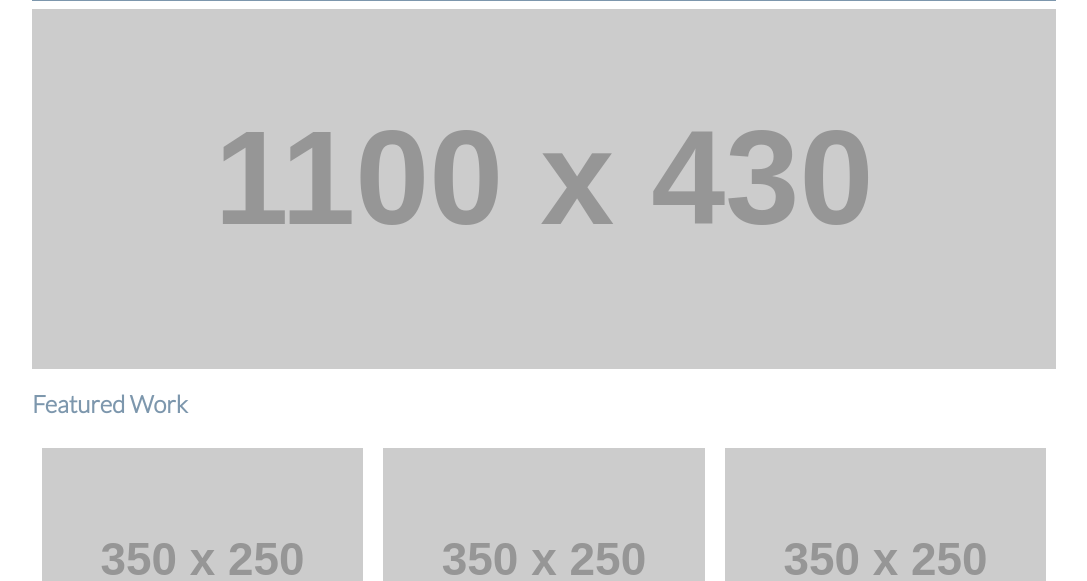
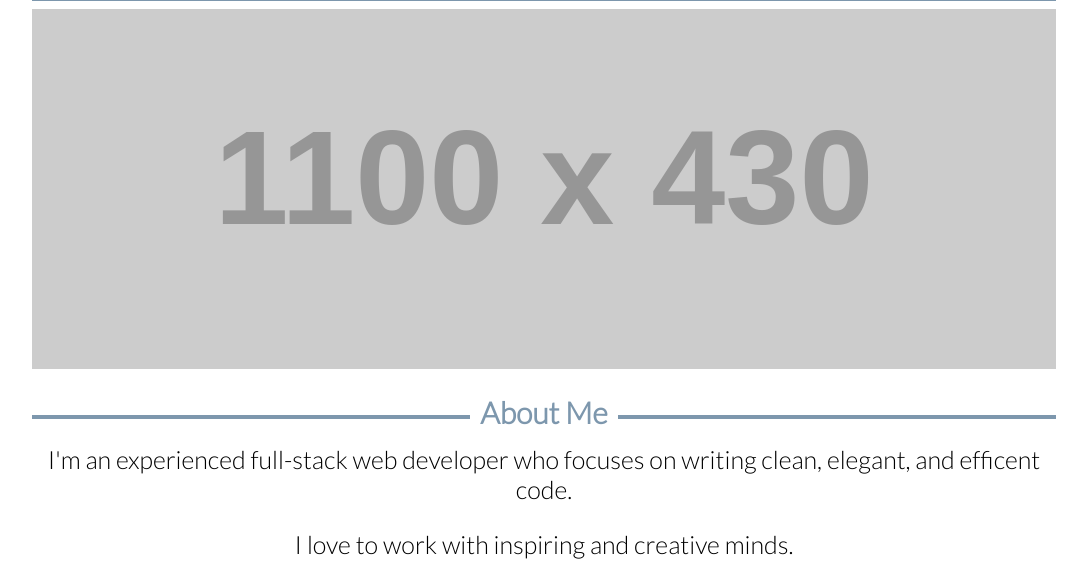
Before and after one commit to StefanM98/PortfolioWebsite, a plain HTML site: page toplist/index.html in a window 1280 px wide. Shown: the part 181-762 px from the top of the page, without its empty margins (96-1183 px from the left). Drawn offline with Linux system fonts and the light colour scheme; placeholder pictures from the web are drawn by us.

Commit message:
Created "About Me" Section

```diff
--- a/toplist/css/style.css
+++ b/toplist/css/style.css
@@ -104,10 +104,36 @@ hr {
   background-size: cover;
   background-repeat: no-repeat;
 }
+
+/* About Me Section */
+
+#about_me {
+  text-align: center;
+  font-size: 25px;
+  margin-top: 25px;
+  margin-bottom: 25px;
+}
+.about_title {
+  width: 100%;
+  height: 25px;
+  border-bottom: 4px solid #7d97ad;
+  text-align: center;
+}
+.about_span {
+  font-size: 30px;
+  color: #7d97ad;
+  font-weight: 600;
+  background-color: white;
+  padding: 0 10px;
+}
+
+/* Work Section */
+
 .workheader {
   max-width: 100%;
   color: #7d97ad;
   margin-bottom: 0;
+  font-size: 30px;
 }
 
 .showcase_item {
--- a/toplist/index.html
+++ b/toplist/index.html
@@ -30,6 +30,16 @@
         <div class="screenshot">
         </div>
       </div>
+      <!-- About Section -->
+      <section id="about_me">
+        <div class="about_title">
+          <span class="about_span">
+            About Me
+          </span>
+        </div>
+        <p>I'm an experienced full-stack web developer who focuses on writing clean, elegant, and efficent code. </p>
+        <p>I love to work with inspiring and creative minds.</p>
+      </section>
       <h2 class="workheader">Featured Work</h2>
       <div class="row work">
         <!-- Showcases -->
```
